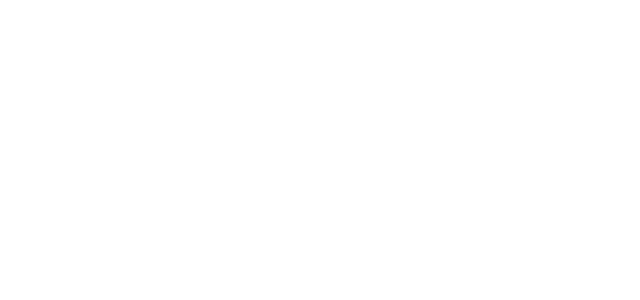
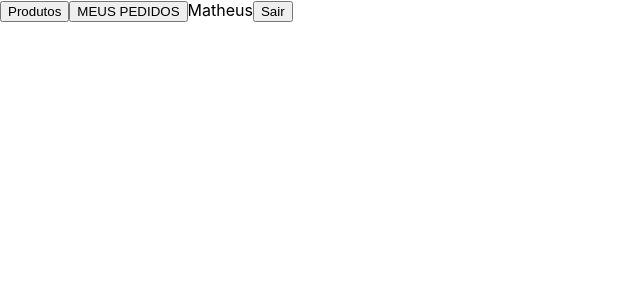
Before and after one commit to caiobacode/drink-drop-app, a React (Create React App) app in the folder front-end/: page /customer/products in a window 1280 px wide. Shown: the top 300 px of the page, without its empty margins (0-640 px from the left). Built offline with nearby package versions, Linux system fonts and the light colour scheme.

Commit message:
feat: criando navbar de products

```diff
--- a/front-end/src/App.js
+++ b/front-end/src/App.js
@@ -10,12 +10,14 @@
         <Route exact path="/"><Redirect to="/login" /></Route>
         <Route exact path="/login" component={ Login } />
         <Route exact path="/register" component={ Register } />
-        <Route exact path="/costumer/products" component={ Products } />
+        <Route exact path="/customer/products" component={ Products } />
         <Route exact path="/costumer/checkout" component={ Checkout } />
         <Route exact path="/costumer/orders" component={ Order } />
         <Route exact path="/costumer/orders/:id" component={ Order } />
+        <Route exact path="/seller/products" component={ Products } />
         <Route exact path="/seller/orders" component={ Seller } />
         <Route exact path="/seller/orders/:id" component={ Seller } />
+        <Route exact path="/administrator/products" component={ Products } />
       </Switch>
     </div>
   );
--- /dev/null
+++ b/front-end/src/components/Header.js
@@ -0,0 +1,59 @@
+import PropTypes from 'prop-types';
+import React, { Component } from 'react';
+import getOrderType from '../utils/getOrderType';
+import logout from '../utils/logout';
+
+export class Header extends Component {
+  render() {
+    const { userName, type, history } = this.props;
+    const ROUTE = 'customer_products';
+    const PRODUCTS = 'element-navbar-link-products';
+    const ORDERS = 'element-navbar-link-orders';
+    const LOGOUT = 'element-navbar-link-logout';
+    const FULLNAME = 'element-navbar-user-full-name';
+    const ORDERSTYPE = getOrderType(type);
+    return (
+      <div>
+        {
+          type === 'customer' && (
+            <button
+              type="button"
+              data-testid={ `${ROUTE}__${PRODUCTS}` }
+            >
+              Produtos
+            </button>
+
+          )
+        }
+        <button
+          type="button"
+          data-testid={ `${ROUTE}__${ORDERS}` }
+        >
+          { ORDERSTYPE }
+        </button>
+
+        <span
+          data-testid={ `${ROUTE}__${FULLNAME}` }
+        >
+          { userName }
+        </span>
+
+        <button
+          type="button"
+          data-testid={ `${ROUTE}__${LOGOUT}` }
+          onClick={ () => logout(history) }
+        >
+          Sair
+        </button>
+      </div>
+    );
+  }
+}
+
+Header.propTypes = {
+  type: PropTypes.string.isRequired,
+  userName: PropTypes.string.isRequired,
+  history: PropTypes.func.isRequired,
+};
+
+export default Header;
--- a/front-end/src/pages/Login.js
+++ b/front-end/src/pages/Login.js
@@ -18,7 +18,8 @@
 
     const { history } = this.props;
     const result = await loginAPI('/login', { email, password });
-    const { error, role, token } = result;
+    const { error, role, token, username } = result;
+    console.log(result);
 
     if (error) {
       return this.setState({ invalidUser: true, errorMsg: error });
@@ -26,8 +27,9 @@
     // setToken(token);
     localStorage.setItem('token', token);
     localStorage.setItem('role', role);
+    localStorage.setItem('username', JSON.stringify(username));
 
-    history.push(`/${role}`);
+    history.push(`/${role}/products`);
   };
 
   handleChange = (event) => {
--- a/front-end/src/pages/Products.js
+++ b/front-end/src/pages/Products.js
@@ -1,9 +1,24 @@
+import PropTypes from 'prop-types';
 import React, { Component } from 'react';
+import { Header } from '../components/Header';
+import getLocalStorage from '../services/getLocalStorage';
 
 export default class Products extends Component {
   render() {
+    const { history } = this.props;
+    const type = history.location.pathname.split('/')[1];
+    const username = getLocalStorage('username', 'Matheus');
+    // console.log(type);
+
     return (
-      <div>Products</div>
+      <div>
+        <Header userName={ username } type={ type } history={ history } />
+      </div>
+
     );
   }
 }
+
+Products.propTypes = {
+  history: PropTypes.shape.isRequired,
+};
--- /dev/null
+++ b/front-end/src/services/getLocalStorage.js
@@ -0,0 +1,7 @@
+const getLocalStorage = (key, defaultValue) => {
+  const userName = localStorage.getItem(key)
+    ? JSON.parse(localStorage.getItem(key)) : defaultValue;
+  return userName;
+};
+
+export default getLocalStorage;
--- /dev/null
+++ b/front-end/src/utils/getOrderType.js
@@ -0,0 +1,7 @@
+const getOrderType = (type) => {
+  if (type === 'customer') return 'MEUS PEDIDOS';
+  if (type === 'seller') return 'PEDIDOS';
+  return 'GERENCIAR USUÁRIOS';
+};
+
+export default getOrderType;
--- /dev/null
+++ b/front-end/src/utils/logout.js
@@ -0,0 +1,8 @@
+const logout = (history) => {
+  localStorage.removeItem('token');
+  localStorage.removeItem('role');
+  localStorage.removeItem('username');
+  history.push('/login');
+};
+
+export default logout;
```
Also changed, not shown: 2 other files (tests, documents, lock files or other folders).
